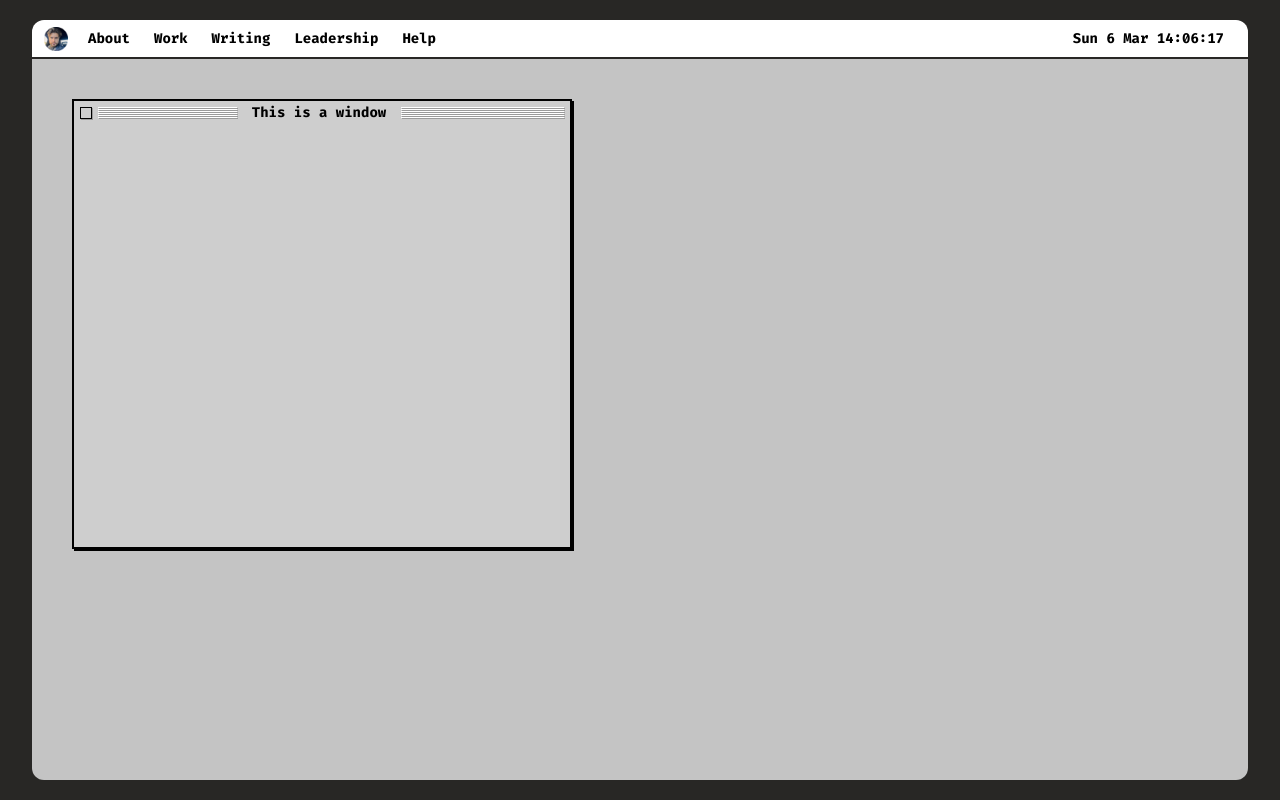
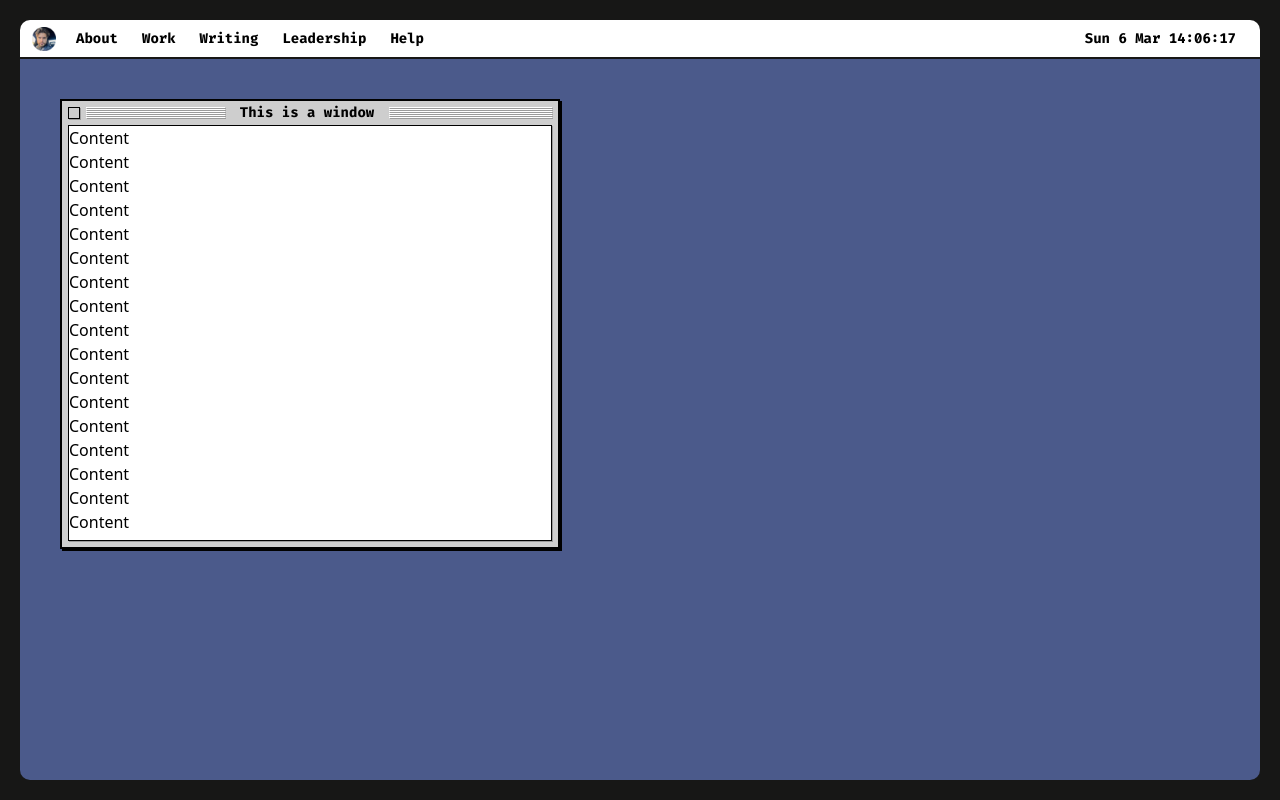
Before and after one commit to lorenzozanotto/lorenzozanotto.com, a Next.js app: page / in a window 1280 px wide. Built offline with nearby package versions, Linux system fonts and the light colour scheme.

Commit message:
feat: finalize modal os x window

```diff
--- a/components/Bars/NotificationBar.tsx
+++ b/components/Bars/NotificationBar.tsx
@@ -13,7 +13,7 @@ function NotificationBar() {
     }, [time])
 
     return (
-        <div className="bg-white rounded-t-[12px] flex justify-between font-mono font-bold px-[12px]">
+        <div className="bg-white rounded-t-main-window-radius flex justify-between font-mono font-bold px-[12px]">
             <div>
                 <LogoButton />
                 <MenuItem title="About" link="#" />
--- a/components/Desktop.tsx
+++ b/components/Desktop.tsx
@@ -2,7 +2,7 @@ import ModalWindow from "./MacOSWindow/ModalWindow";
 
 function Desktop() {
     return (
-        <div className="w-full flex-1 mt-[2px] rounded-b-[12px] bg-desktop-background">
+        <div className="w-full flex-1 mt-[2px] rounded-b-main-window-radius bg-desktop-background">
             <ModalWindow />
         </div>
     );
--- a/components/MacOSWindow/ModalWindow.tsx
+++ b/components/MacOSWindow/ModalWindow.tsx
@@ -2,8 +2,31 @@ import WindowHandle from "./WindowHandle";
 
 function ModalWindow() {
     return (
-        <div className="m-10 h-[450px] w-[500px] border-2 bg-macos-window-canvas border-black shadow-macos-window">
+        <div className="flex flex-col m-10 h-[450px] w-[500px] border-2 bg-macos-window-canvas border-black shadow-macos-window">
             <WindowHandle />
+            <div className="overflow-scroll flex-1 border border-black m-[6px] mt-0 shadow-retro-ui bg-white">
+                <p>Content</p>
+                <p>Content</p>
+                <p>Content</p>
+                <p>Content</p>
+                <p>Content</p>
+                <p>Content</p>
+                <p>Content</p>
+                <p>Content</p>
+                <p>Content</p>
+                <p>Content</p>
+                <p>Content</p>
+                <p>Content</p>
+                <p>Content</p>
+                <p>Content</p>
+                <p>Content</p>
+                <p>Content</p>
+                <p>Content</p>
+                <p>Content</p>
+                <p>Content</p>
+                <p>Content</p>
+                <p>Content</p>
+            </div>
         </div>
      );
 }
--- a/components/MainWindow.tsx
+++ b/components/MainWindow.tsx
@@ -3,7 +3,7 @@ import NotificationBar from "./Bars/NotificationBar";
 
 function MainWindow() {
     return (
-        <div className="flex flex-col h-full px-8 py-5">
+        <div className="flex flex-col h-full p-5">
             <NotificationBar />
             <Desktop />
         </div>
--- a/tailwind.config.js
+++ b/tailwind.config.js
@@ -6,8 +6,8 @@ module.exports = {
   theme: {
     extend: {
       colors: {
-        'dark-gray': '#282725',
-        'desktop-background': '#C4C4C4',
+        'dark-gray': '#171716',
+        'desktop-background': '#4B5A8B',
         'macos-window-canvas': '#CECECE'
       },
       fontFamily: {
@@ -16,6 +16,9 @@ module.exports = {
       boxShadow: {
         'retro-ui': '1px 1px 0px #9A9A9A',
         'macos-window': '2px 2px 0px #000000',
+      },
+      borderRadius: {
+        'main-window-radius': '10px'
       }
     },
   },
```
